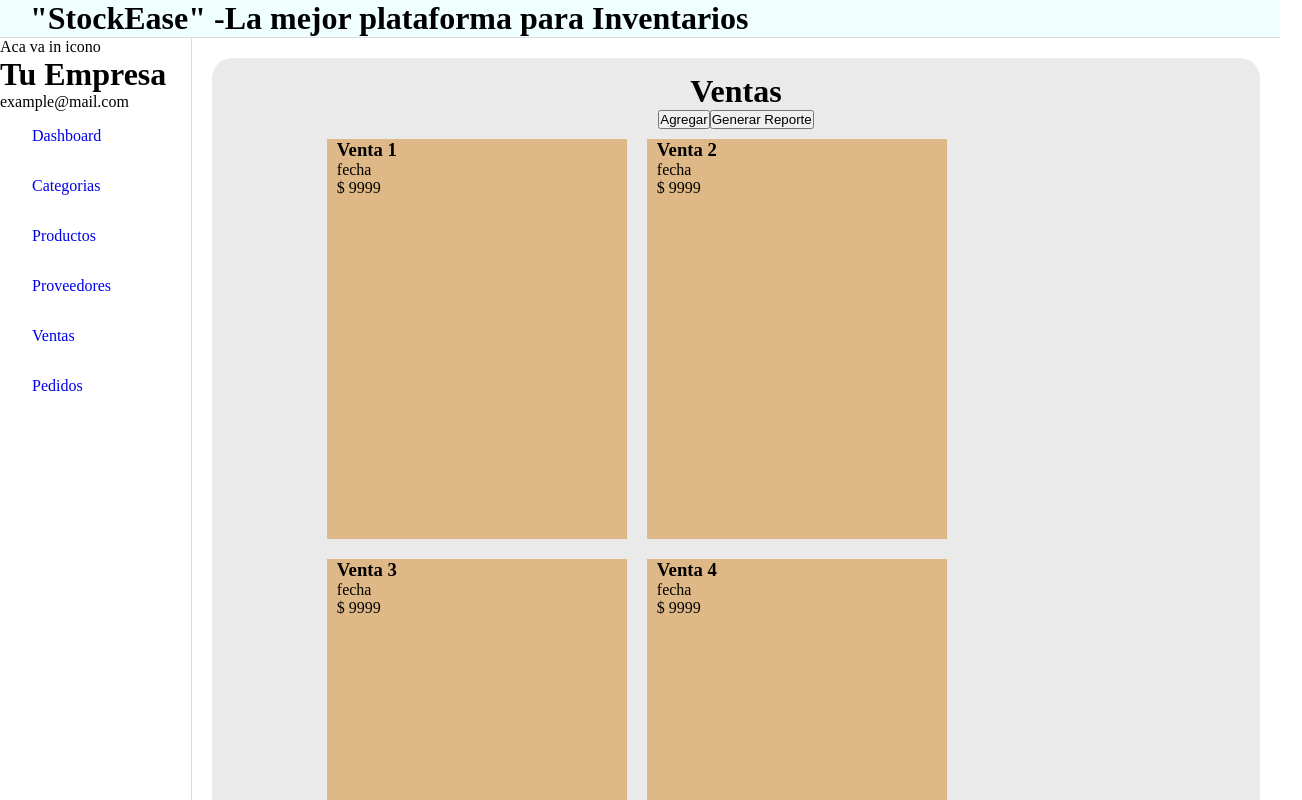
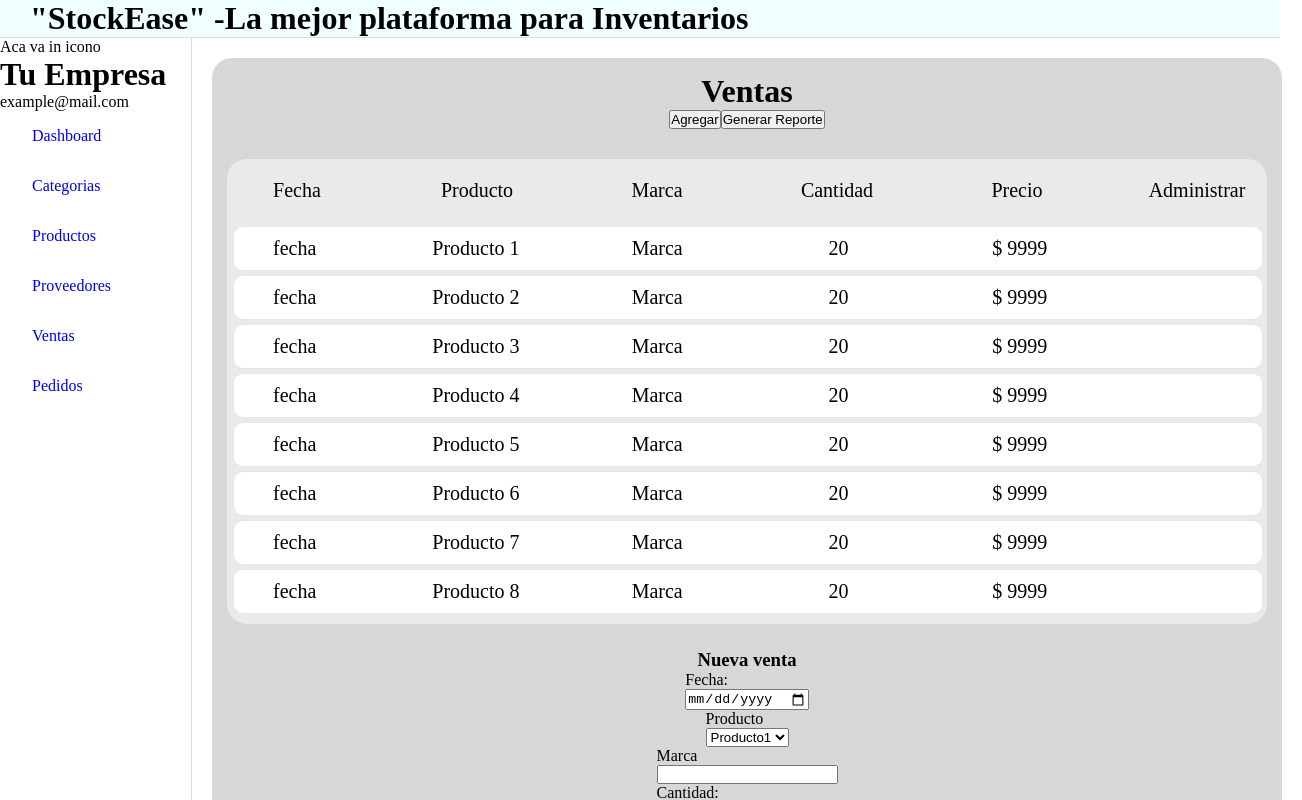
Before and after one commit to No-Country-simulation/s14-21-n-python, a React (Vite) app in the folder frontend/: page /sales in a window 1280 px wide. Shown: the top 800 px of the page, 1302 px wide, since content can reach past the window. Built offline with nearby package versions, Linux system fonts and the light colour scheme.

Commit message:
Ventas mejoradas

```diff
--- a/frontend/src/components/Sales/Sales.jsx
+++ b/frontend/src/components/Sales/Sales.jsx
@@ -7,26 +7,66 @@ const Sales = () => {
   const testArray = [
     {
       id: "1",
-      name: "Venta 1",
       date: "fecha",
+      product: "Producto 1",
+      brand: "Marca",
+      amount: "20",
       price: "9999",
     },
     {
       id: "2",
-      name: "Venta 2",
       date: "fecha",
+      product: "Producto 2",
+      brand: "Marca",
+      amount: "20",
       price: "9999",
     },
     {
       id: "3",
-      name: "Venta 3",
       date: "fecha",
+      product: "Producto 3",
+      brand: "Marca",
+      amount: "20",
       price: "9999",
     },
     {
       id: "4",
-      name: "Venta 4",
       date: "fecha",
+      product: "Producto 4",
+      brand: "Marca",
+      amount: "20",
+      price: "9999",
+    },
+    {
+      id: "5",
+      date: "fecha",
+      product: "Producto 5",
+      brand: "Marca",
+      amount: "20",
+      price: "9999",
+    },
+    {
+      id: "6",
+      date: "fecha",
+      product: "Producto 6",
+      brand: "Marca",
+      amount: "20",
+      price: "9999",
+    },
+    {
+      id: "7",
+      date: "fecha",
+      product: "Producto 7",
+      brand: "Marca",
+      amount: "20",
+      price: "9999",
+    },
+    {
+      id: "8",
+      date: "fecha",
+      product: "Producto 8",
+      brand: "Marca",
+      amount: "20",
       price: "9999",
     },
   ];
@@ -44,14 +84,25 @@ const Sales = () => {
           <button>Generar Reporte</button>
         </div>
       </section>
-      <section className={style.layout}>
+      <section>
+        <div className={style.layout}>
+          <div className={style.header}>
+            <div className={style.column}>Fecha</div>
+            <div className={style.column}>Producto</div>
+            <div className={style.column}>Marca</div>
+            <div className={style.column}>Cantidad</div>
+            <div className={style.column}>Precio</div>
+            <div className={style.column}>Administrar</div>
+          </div>
           {testArray.map((sale) => {
             return (
-            <div className={style.card} key={sale.id}>
-              <div className={style.data}>
-                <h3>{sale.name}</h3>
-                <p> {sale.date}</p>
-                <p> $ {sale.price} </p>
+              <div className={style.row} key={sale.id}>
+                <div className={style.column}>{sale.date}</div>
+                <div className={style.column}>{sale.product}</div>
+                <div className={style.column}>{sale.brand}</div>
+                <div className={style.column}>{sale.amount}</div>
+                <div className={style.column}>$ {sale.price}</div>
+                <div className={style.column}>
                   {modifySales && (
                     <div>
                       <button>Mod</button>
@@ -62,6 +113,7 @@ const Sales = () => {
               </div>
             );
           })}
+        </div>
       </section>
       <AddSale />
     </main>
--- a/frontend/src/components/Sales/Sales.module.css
+++ b/frontend/src/components/Sales/Sales.module.css
@@ -4,7 +4,7 @@
   justify-content: center;
   align-items: center;
   border-radius: 20px;
-  background-color: rgb(234, 234, 234);
+  background-color: rgb(216, 215, 215);
 }
 
 .title {
@@ -16,18 +16,37 @@
 }
 
 .layout {
-  display: flex;
-  flex-wrap: wrap;
-  max-width: 80%;
+  background-color: rgb(234, 234, 234);
+  border-radius: 20px;
+  margin: 30px 15px 15px;
+  padding-bottom: 6px;
+  max-width: 100%;
 }
 
-.card {
-  background-color: burlywood;
-  width: 300px;
-  height: 400px;
-  margin: 10px;
+.header {
+  display: flex;
+  flex-wrap: nowrap;
+  padding: 20px;
+  gap: 80px;
+  text-align: center;
+  font-weight: 500;
 }
 
-.data {
-  margin-left: 10px;
+.row {
+  background-color: white;
+  display: flex;
+  width: 99%;
+  border: 1px solid #e7e7e7;
+  border-radius: 10px;
+  padding: 10px;
+  gap: 80px;
+  text-align: center;
+  margin: 4px 6px 4px 6px;
 }
+
+.column {
+  flex: 1;
+  font-size: 20px;
+  width: 100px;
+  margin: auto 0;
+}
```
Lines whose indentation alone changed are shown as unchanged.
